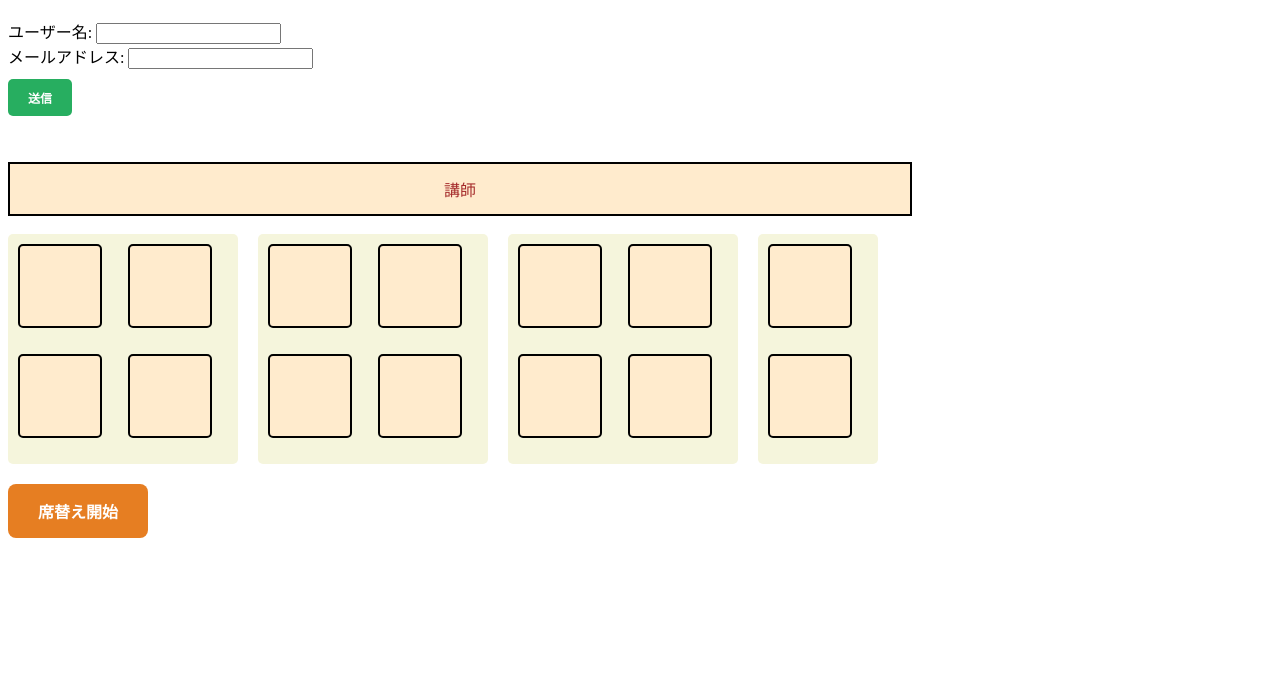
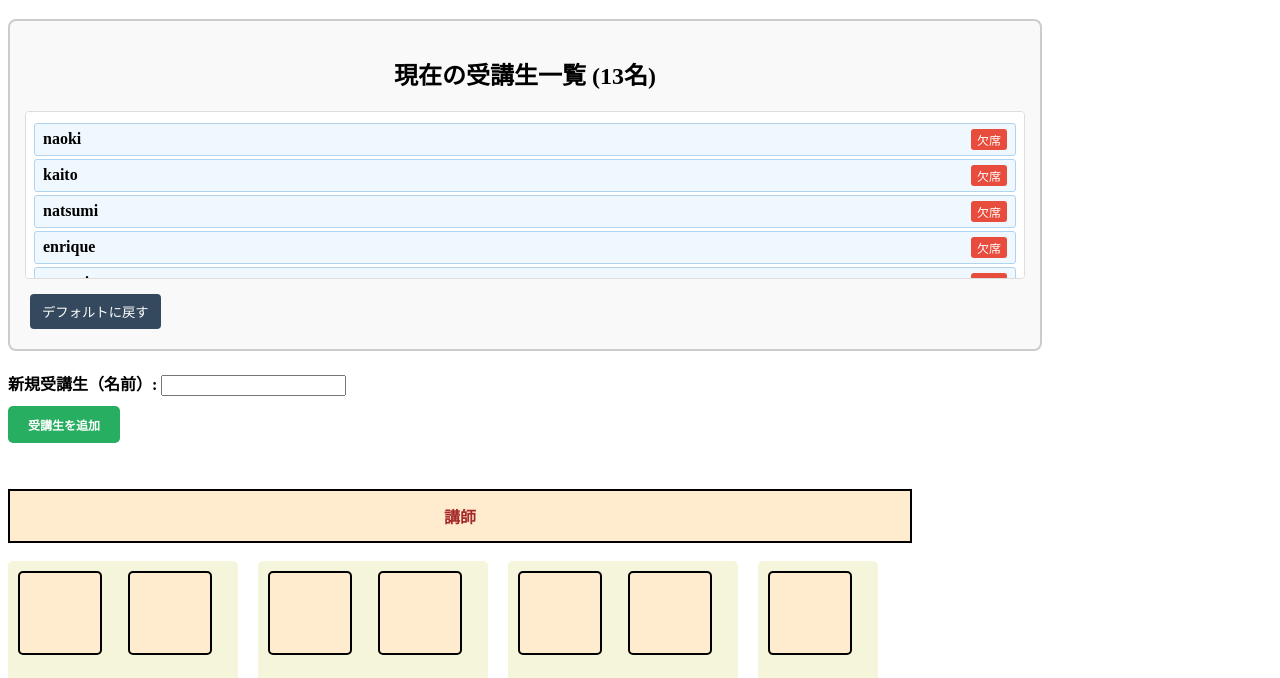
Before and after one commit to NaokiMiyamotoJeraTr/NaokiMiyamotoJeraTr.fnd01, a plain HTML site: page index.html in a window 1280 px wide. Shown: the part 70-748 px from the top of the page. Drawn offline with Linux system fonts and the light colour scheme.

Commit message:
Update index.html

```diff
--- a/index.html
+++ b/index.html
@@ -11,27 +11,34 @@
 <body>
   <h1>ボタンを押して席替えをしよう！</h1>
 
+  <!-- 学生管理セクション -->
+  <div id="student-management">
+    <h2 style="text-align: center;">現在の受講生一覧 (<span id="student-count"></span>名)</h2>
+    <div id="student-list"></div> <!-- 生徒の一覧がここに表示 -->
+    <button id="reset-default" type="button">デフォルトに戻す</button>
+  </div>
+
+  <!-- 新規受講生登録 -->
   <form id="myForm">
-    <label for="username">ユーザー名:</label>
-    <input type="text" id="username" name="username"><br>
+    <label for="username" style="font-weight: bold;">新規受講生（名前）:</label>
+    <input type="text" id="username" name="username" ><br>
 
-    <label for="email">メールアドレス:</label>
-    <input type="email" id="email" name="email"><br>
 
-    <button type="submit" id="submit_button">送信</button>
+    <button type="button" id="submit_button">受講生を追加</button>
 </form>
+
 
 <br>
 <br>
-
-  <div id="teacher">講師</div>
+<div id="classroom-container">
+  <div id="teacher" style="font-weight: bold;">講師</div>
   <br>
   <div id="classroom">
     <!-- ３人席 -->
     <div class="table" id="table-1">
       <div class="seat" id="seat-0"></div>
       <div class="seat" id="seat-1"></div>
-      <div class="seat" id="seat-n"></div>
+      <div class="seat" id="seat-13"></div>
       <div class="seat" id="seat-2"></div>
     </div>
     <!-- ４人席 -->
@@ -58,6 +65,8 @@
   <button id="change-button">席替え開始</button>
 
   <script src="script.js"></script>
+</div>
+
 
 </body>
 
```
